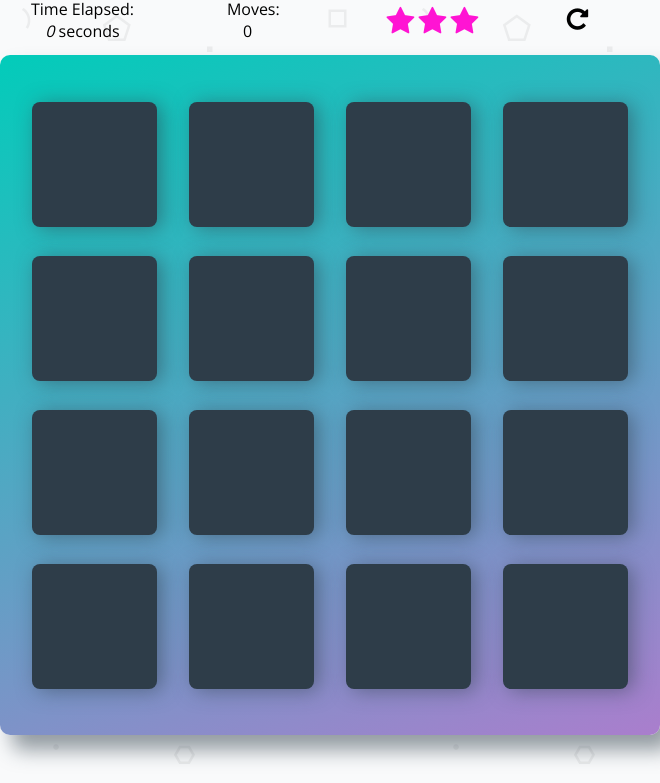
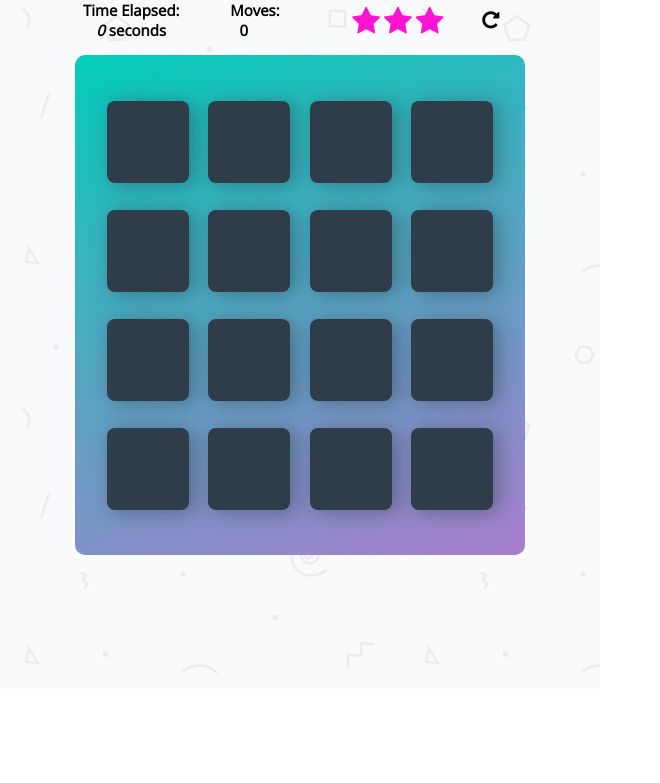
Before and after one commit to codemunkee/match, a plain HTML site: page index.html in a window 600 px wide. Shown: the part 111-894 px from the top of the page, 660 px wide, since content can reach past the window. After the commit the page ends 800 px from the top, so only its background shows below. Drawn offline with nearby package versions, Linux system fonts and the light colour scheme.

Commit message:
deck is responsive between 700px and 451px

```diff
--- a/css/app.css
+++ b/css/app.css
@@ -52,6 +52,10 @@ body {
     margin: 0 auto;
 }
 
+.score-star-box {
+    width: 35%;
+}
+
 .score-panel .stars li {
     list-style: none;
     display: inline-block;
@@ -59,9 +63,14 @@ body {
     font-size: 30px;
 }
 
+
 .score-panel .moves {
     margin: 0 auto;
     width: 25%;
+}
+
+.score-restart-box {
+    width: 15%;
 }
 
 .score-panel .restart {
@@ -202,7 +211,7 @@ body {
     }
 
     .score-panel .stars li {
-        font-size: 25px;
+        font-size: 28px;
     }
 
     .fa-repeat {
@@ -222,3 +231,34 @@ body {
         width: 75px;
     }
 }
+
+@media only screen and (min-width: 451px) and (max-width:  700px) {
+
+    .container {
+        margin: 0 auto;
+        width: 450px;
+    }
+
+    .score-panel-item {
+        font-weight: bold;
+        font-size: 15px;
+        margin: 2px;
+    }
+
+    .fa-repeat {
+        font-size: 20px;
+    }
+
+    .deck {
+        margin: 0 auto;
+        width: 100%;
+        height: 320px;
+        min-height: 500px;
+        box-shadow: none;
+    }
+
+    .deck .card {
+        height: 82px;
+        width: 82px;
+    }
+}
--- a/index.html
+++ b/index.html
@@ -30,14 +30,14 @@
                   <span id="move-count">0</span></p>
               </div>
           </div>
-          <div class="score-panel-item">
+          <div class="score-panel-item score-star-box">
               <ul class="stars">
                   <li><i class="fa fa-star"></i></li>
                   <li><i class="fa fa-star"></i></li>
                   <li><i class="fa fa-star"></i></li>
               </ul>
           </div>
-          <div class="score-panel-item">
+          <div class="score-panel-item score-restart-box">
               <div class="restart">
                   <i class="fa fa-repeat"></i>
               </div>
```
